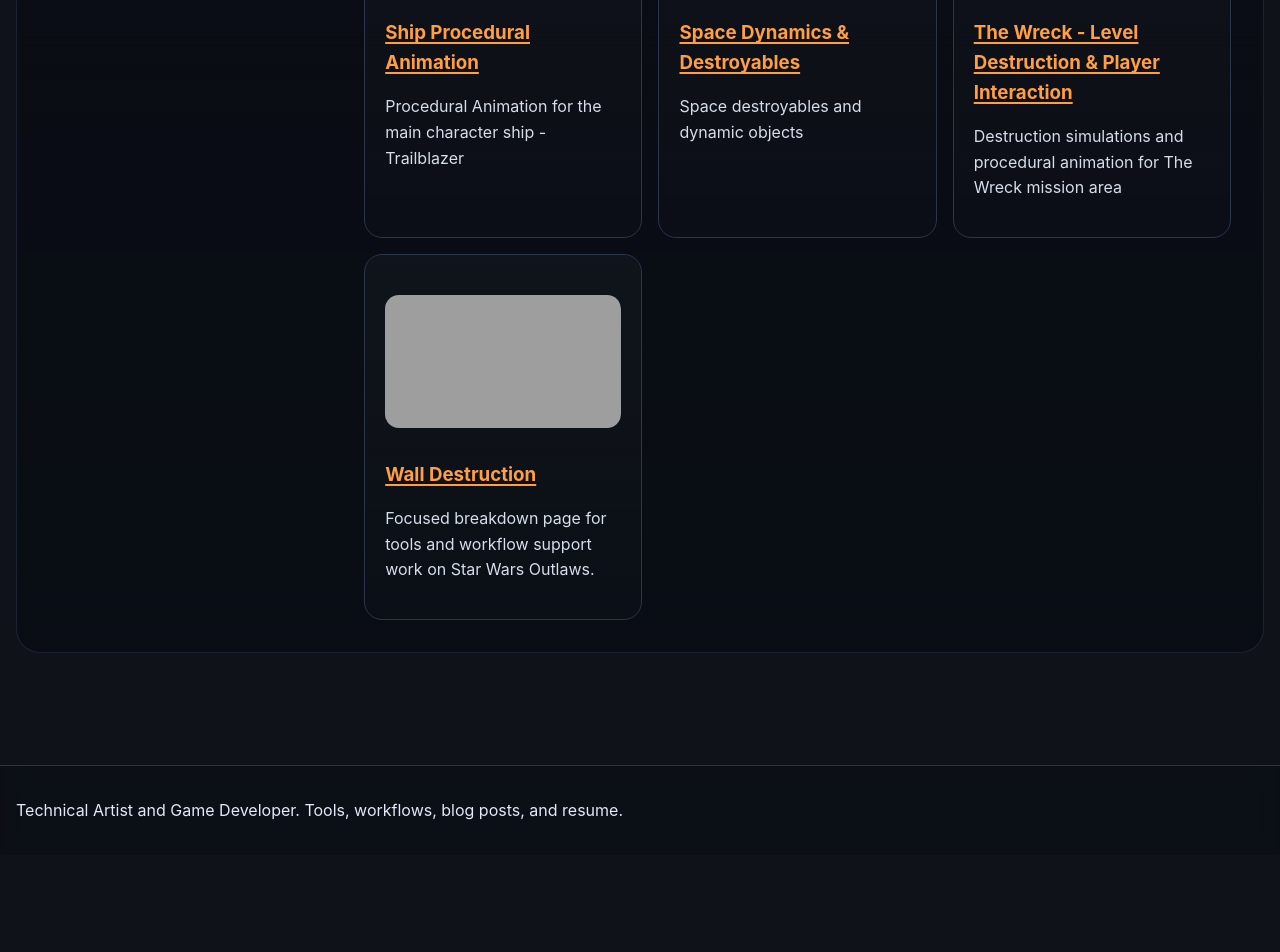
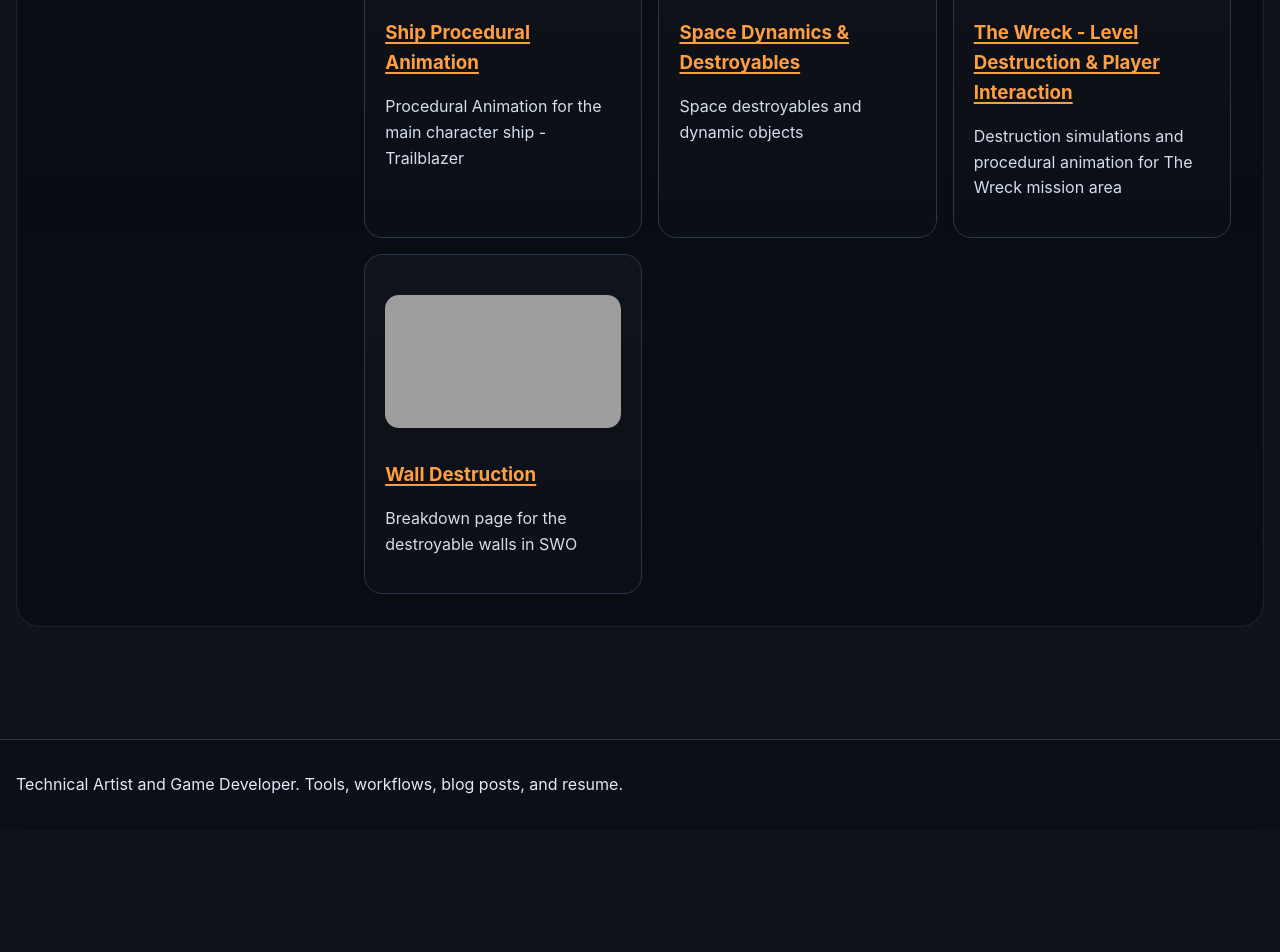
Before and after one commit to ianistor/ian_mywebsite, a Jekyll site: the page built from _projects/star-wars-outlaws.md, in a window 1280 px wide. Shown: the part 1419-2371 px from the top of the page. Built offline with Jekyll 4.4.1, drawn with Linux system fonts in a browser that asks for light colours; nearby versions of some CDN libraries; grey boxes are pictures that could not be loaded.

Commit message:
Update walldestruction.md

```diff
--- a/projects/star-wars-outlaws/walldestruction.md
+++ b/projects/star-wars-outlaws/walldestruction.md
@@ -6,11 +6,13 @@ parent_project: "Star Wars Outlaws"
 parent_slug: star-wars-outlaws
 parent_permalink: /projects/star-wars-outlaws/
 image: https://cdnb.artstation.com/p/assets/images/images/080/279/731/large/ioan-andrei-nistor-ianistor-stonewall-freezemidframe.jpg?1727177047
-summary: "Focused breakdown page for tools and workflow support work on Star Wars Outlaws."
+summary: "Breakdown page for the destroyable walls in SWO"
 ---
 
 Destroyable wall ingredient used in the entire game, simulation done in Houdini, implemented in Snowdrop using the VAT workflow.
-The dust and small particles were made by our VFX Artist
+The dust and small particles were made by our VFX Artist - Baptiste Erades.
+This was particulary challenging because it was the first time I was using Houdini in a production environment, took me a while to learn all the tips and tricks to better achieve this effect.
+
 
 <video width="714" height="400" controls preload="metadata" playsinline>
   <source src="https://cdn.artstation.com/p/video_sources/002/194/715/ianistor-stone-wall-destruction3-2.mp4#t=0.001" type="video/mp4">
```
